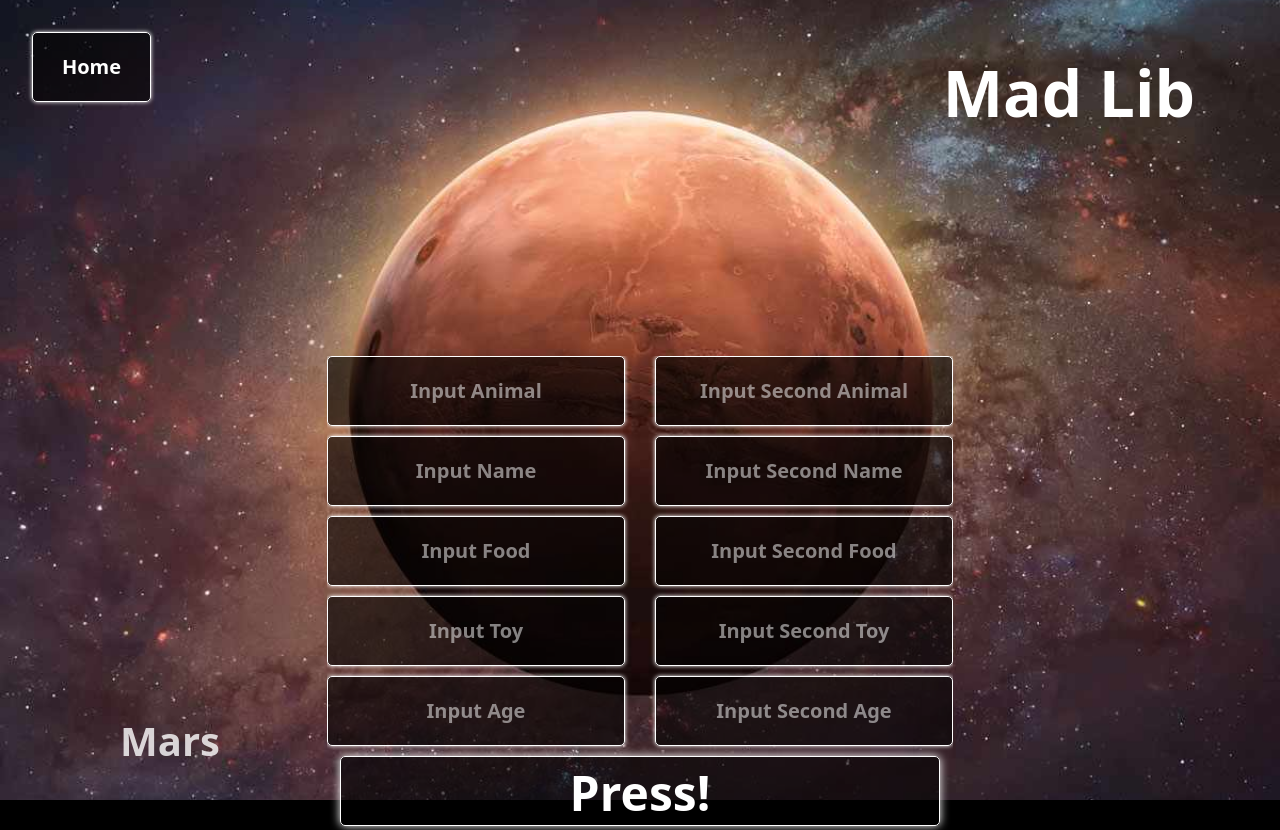
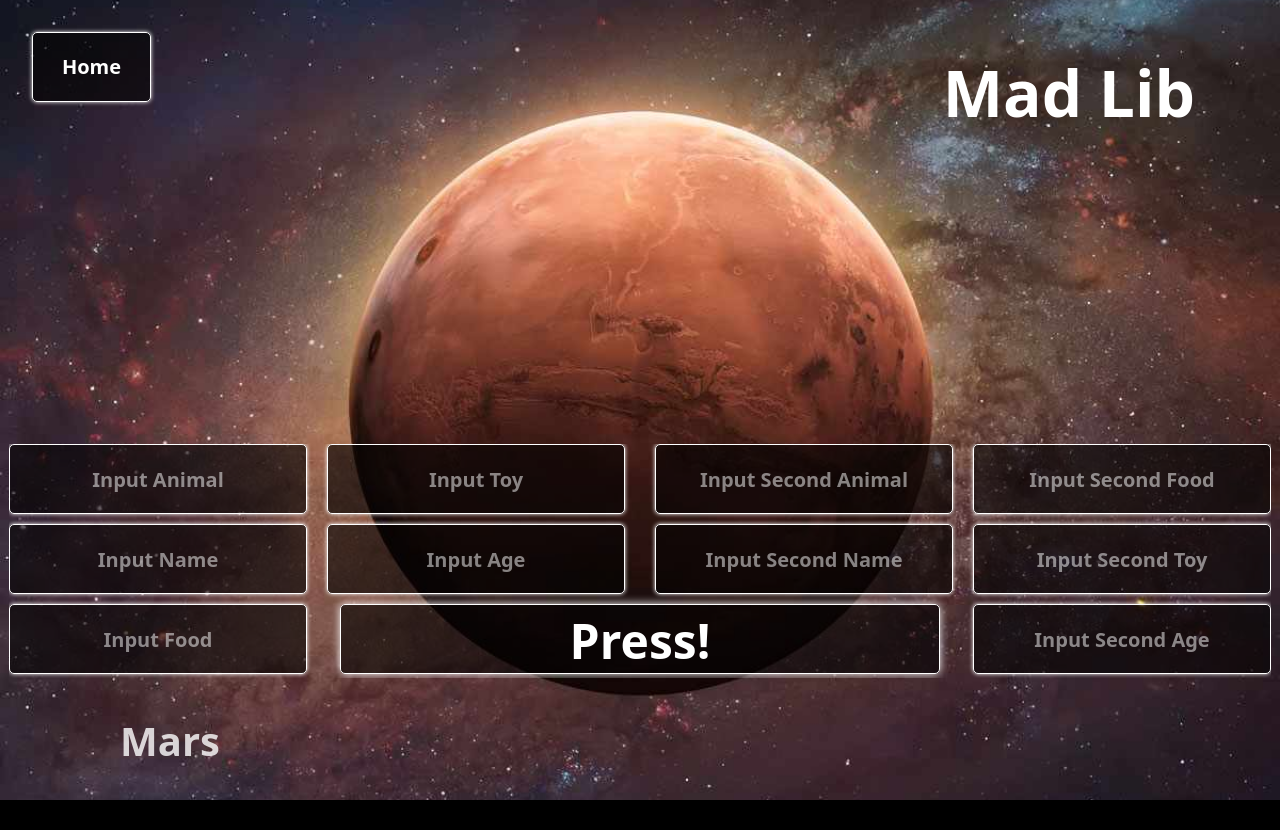
Before and after one commit to HalfwitGoldfish/all-for-one-react-rebuild, a React (Vite) app: page /MadLib in a window 1280 px wide. After the commit the page ends 800 px from the top, so only its background shows below. Built offline with nearby package versions, Linux system fonts and the light colour scheme.

Commit message:
responsiveness fixes

```diff
--- a/src/components/Adding2Numbers.jsx
+++ b/src/components/Adding2Numbers.jsx
@@ -38,7 +38,7 @@ const Adding2Numbers = () =>
                     </div>
                 </div>
 
-                <div className="row-start-5 flex justify-center max-[905px]:row-start-4">
+                <div className="row-start-4 flex justify-center max-[905px]:row-start-3">
                     <div className={`text-white bg-black/60 w-[277px] h-[150px] border rounded-[5px] ml-[10px] shadow-[0px_0px_0.2em_0px_rgba(0,0,0)] shadow-white m-0 overflow-y-auto ${condition ? "hidden" : ""}`}>
                         <div className="font-bold text-[20px] text-center mt-[15px] flex justify-center">
                             <p className="m-[10px]">{boxText}</p>
--- a/src/components/AskingQuestions.jsx
+++ b/src/components/AskingQuestions.jsx
@@ -38,7 +38,7 @@ const AskingQuestions = () =>
                     </div>
                 </div>
 
-                <div className="row-start-5 flex justify-center max-[905px]:row-start-4">
+                <div className="row-start-4 flex justify-center max-[905px]:row-start-3">
                     <div className={`text-white bg-black/60 w-[277px] h-[150px] border rounded-[5px] ml-[10px] shadow-[0px_0px_0.2em_0px_rgba(0,0,0)] shadow-white m-0 overflow-y-auto ${condition ? "hidden" : ""}`}>
                         <div className="font-bold text-[20px] text-center mt-[15px] flex justify-center">
                             <p className="m-[10px]">{boxText}</p>
--- a/src/components/GreaterOrLess.jsx
+++ b/src/components/GreaterOrLess.jsx
@@ -38,7 +38,7 @@ const GreaterOrLess = () =>
                     </div>
                 </div>
 
-                <div className="row-start-5 flex justify-center max-[905px]:row-start-4">
+                <div className="row-start-4 flex justify-center max-[905px]:row-start-3">
                     <div className={`text-white bg-black/60 w-[277px] h-[150px] border rounded-[5px] ml-[10px] shadow-[0px_0px_0.2em_0px_rgba(0,0,0)] shadow-white m-0 overflow-y-auto ${condition ? "hidden" : ""}`}>
                         <div className="font-bold text-[20px] text-center mt-[15px] flex justify-center">
                             <p className="m-[10px]">{boxText}</p>
--- a/src/components/MadLib.jsx
+++ b/src/components/MadLib.jsx
@@ -31,8 +31,8 @@ const MadLib = () =>
 
     return (
         <div className="bg-[url('/assets/Mars.jpg')] bg-no-repeat bg-cover bg-center m-0">
-            <div className="h-[100vh] max-[905px]:h-[150vh] grid grid-rows-9">
-                <div className="grid">
+            <div className="h-[100vh] max-[1220px]:h-[1100px] max-[905px]:h-auto grid grid-rows-9 max-[905px]:grid-rows-[repeat(5,auto)]">
+                <div className="grid max-[905px]:h-[150px]">
                     <div className="-row-start-1">
                         <Link to="/">
                             <button className="text-white mt-[32px] ml-[32px] bg-black/60 w-[119px] h-[70px] border font-bold text-[20px] rounded-[5px] shadow-[0px_0px_0.2em_0px_rgba(0,0,0)] shadow-white hover:bg-white/10 hover:cursor-pointer max-[905px]:w-[75px] max-[905px]:h-[50px]">
@@ -46,7 +46,7 @@ const MadLib = () =>
                     </div>
                 </div>
 
-                <div className="row-start-2 flex justify-center">
+                <div className="row-start-2 flex justify-center max-[905px]:h-[300px]">
                     <div className={`text-white bg-black/60 w-[400px] h-[250px] border rounded-[5px] ml-[10px] shadow-[0px_0px_0.2em_0px_rgba(0,0,0)] shadow-white m-0 overflow-y-auto ${condition ? "hidden" : ""}`}>
                         <div className="font-bold text-[20px] text-center mt-[15px] flex justify-center">
                             <p className="m-[10px]">{boxText}</p>
@@ -54,10 +54,10 @@ const MadLib = () =>
                     </div>
                 </div>
 
-                <div className="row-start-4 min-[905px]:row-start-5">
+                <div className="row-start-3 min-[905px]:row-start-5 min-[1220px]:row-start-6 max-[905px]:mb-[50px]">
                     <div className="flex justify-center">
                         <div className="text-white grid justify-evenly gap-[5px] overflow-y-auto max-[905px]:h-auto min-[905px]:gap-[10px]">
-                            <div className="text-white flex justify-center mb-[4px] max-[905px]:grid min-[905px]:col-span-2 min-[905px]:row-start-6">
+                            <div className="text-white flex justify-center mb-[4px] max-[905px]:grid min-[905px]:col-span-2 min-[1220px]:row-start-3 min-[905px]:row-start-6">
                                 <button onClick={SolutionButton} className="w-[170px] min-[905px]:w-[600px] h-[70px] bg-black/60 rounded-[5px] border shadow-[0px_0px_0.2em_0px_rgba(0,0,0)] shadow-white font-bold text-[48px] flex justify-center m-0 hover:bg-white/10 hover:cursor-pointer">
                                     <p>Press!</p>
                                 </button>
@@ -81,43 +81,43 @@ const MadLib = () =>
                                 onChange={ (event) => setFoodInput(event.target.value) }
                             />
                             <input
-                                className="w-[277px] h-[70px] placeholder:font-bold text-center bg-black/60 border rounded-[5px] shadow-[0px_0px_0.2em_0px_rgba(0,0,0)] shadow-white text-[20px] min-[905px]:col-start-1 min-[905px]:row-start-4 min-[905px]:w-auto min-[905px]:mr-[10px]"
+                                className="w-[277px] h-[70px] placeholder:font-bold text-center bg-black/60 border rounded-[5px] shadow-[0px_0px_0.2em_0px_rgba(0,0,0)] shadow-white text-[20px] min-[1220px]:col-start-2 min-[905px]:col-start-1 min-[1220px]:row-start-1 max-[905px]:row-start-4 min-[905px]:w-auto min-[905px]:mr-[10px]"
                                 placeholder="Input Toy"
                                 type="text"
                                 onChange={ (event) => setToyInput(event.target.value) }
                             />
                             <input
-                                className="w-[277px] h-[70px] placeholder:font-bold text-center bg-black/60 border rounded-[5px] shadow-[0px_0px_0.2em_0px_rgba(0,0,0)] shadow-white text-[20px] min-[905px]:col-start-1 min-[905px]:row-start-5 min-[905px]:w-auto min-[905px]:mr-[10px]"
+                                className="w-[277px] h-[70px] placeholder:font-bold text-center bg-black/60 border rounded-[5px] shadow-[0px_0px_0.2em_0px_rgba(0,0,0)] shadow-white text-[20px] min-[1220px]:col-start-2 min-[905px]:col-start-1 min-[1220px]:row-start-2 max-[905px]:row-start-5 min-[905px]:w-auto min-[905px]:mr-[10px]"
                                 placeholder="Input Age"
                                 type="text"
                                 onChange={ (event) => setAgeInput(event.target.value) }
                             />
                             <input
-                                className="w-[277px] h-[70px] placeholder:font-bold text-center bg-black/60 border rounded-[5px] shadow-[0px_0px_0.2em_0px_rgba(0,0,0)] shadow-white text-[20px] min-[905px]:col-start-2 min-[905px]:row-start-1 min-[905px]:w-auto min-[905px]:ml-[10px]"
+                                className="w-[277px] h-[70px] placeholder:font-bold text-center bg-black/60 border rounded-[5px] shadow-[0px_0px_0.2em_0px_rgba(0,0,0)] shadow-white text-[20px] min-[1220px]:col-start-3 min-[905px]:col-start-2 min-[905px]:row-start-1 min-[905px]:w-auto min-[905px]:ml-[10px]"
                                 placeholder="Input Second Animal"
                                 type="text"
                                 onChange={ (event) => setAnimal2Input(event.target.value) }
                             />
                             <input
-                                className="w-[277px] h-[70px] placeholder:font-bold text-center bg-black/60 border rounded-[5px] shadow-[0px_0px_0.2em_0px_rgba(0,0,0)] shadow-white text-[20px] min-[905px]:col-start-2 min-[905px]:row-start-2 min-[905px]:w-auto min-[905px]:ml-[10px]"
+                                className="w-[277px] h-[70px] placeholder:font-bold text-center bg-black/60 border rounded-[5px] shadow-[0px_0px_0.2em_0px_rgba(0,0,0)] shadow-white text-[20px] min-[1220px]:col-start-3 min-[905px]:col-start-2 min-[905px]:row-start-2 min-[905px]:w-auto min-[905px]:ml-[10px]"
                                 placeholder="Input Second Name"
                                 type="text"
                                 onChange={ (event) => setName2Input(event.target.value) }
                             />
                             <input
-                                className="w-[277px] h-[70px] placeholder:font-bold text-center bg-black/60 border rounded-[5px] shadow-[0px_0px_0.2em_0px_rgba(0,0,0)] shadow-white text-[20px] min-[905px]:col-start-2 min-[905px]:row-start-3 min-[905px]:w-auto min-[905px]:ml-[10px]"
+                                className="w-[277px] h-[70px] placeholder:font-bold text-center bg-black/60 border rounded-[5px] shadow-[0px_0px_0.2em_0px_rgba(0,0,0)] shadow-white text-[20px] min-[1220px]:col-start-4 min-[905px]:col-start-2 min-[1220px]:row-start-1 min-[905px]:w-auto min-[905px]:row-start-3 min-[905px]:ml-[10px]"
                                 placeholder="Input Second Food"
                                 type="text"
                                 onChange={ (event) => setFood2Input(event.target.value) }
                             />
                             <input
-                                className="w-[277px] h-[70px] placeholder:font-bold text-center bg-black/60 border rounded-[5px] shadow-[0px_0px_0.2em_0px_rgba(0,0,0)] shadow-white text-[20px] min-[905px]:col-start-2 min-[905px]:row-start-4 min-[905px]:w-auto min-[905px]:ml-[10px]"
+                                className="w-[277px] h-[70px] placeholder:font-bold text-center bg-black/60 border rounded-[5px] shadow-[0px_0px_0.2em_0px_rgba(0,0,0)] shadow-white text-[20px] min-[1220px]:col-start-4 min-[905px]:col-start-2 min-[1220px]:row-start-2 min-[905px]:w-auto min-[905px]:row-start-4 min-[905px]:ml-[10px]"
                                 placeholder="Input Second Toy"
                                 type="text"
                                 onChange={ (event) => setToy2Input(event.target.value) }
                             />
                             <input
-                                className="w-[277px] h-[70px] placeholder:font-bold text-center bg-black/60 border rounded-[5px] shadow-[0px_0px_0.2em_0px_rgba(0,0,0)] shadow-white text-[20px] min-[905px]:col-start-2 min-[905px]:row-start-5 min-[905px]:w-auto min-[905px]:ml-[10px]"
+                                className="w-[277px] h-[70px] placeholder:font-bold text-center bg-black/60 border rounded-[5px] shadow-[0px_0px_0.2em_0px_rgba(0,0,0)] shadow-white text-[20px] min-[1220px]:col-start-4 min-[905px]:col-start-2 min-[1220px]:row-start-3 min-[905px]:w-auto min-[905px]:row-start-5 min-[905px]:ml-[10px]"
                                 placeholder="Input Second Age"
                                 type="text"
                                 onChange={ (event) => setAge2Input(event.target.value) }
@@ -126,7 +126,7 @@ const MadLib = () =>
                     </div>
                 </div>
 
-                <div className="row-start-9">
+                <div className="row-start-9 max-[905px]:row-start-5 max-[905px]:h-[100px]">
                     <div className="text-white text-[40px] font-bold min-[905px]:ml-[120px] flex justify-start opacity-[80%] max-[905px]:flex max-[905px]:justify-center">
                         <h2>Mars</h2>
                     </div>
--- a/src/components/Magic8Ball.jsx
+++ b/src/components/Magic8Ball.jsx
@@ -37,8 +37,8 @@ const Magic8Ball = () =>
                     </div>
                 </div>
 
-                <div className="row-start-5 flex justify-center max-[720px]:row-start-4">
-                    <div className={`text-white bg-black/60 w-[277px] h-[68px] border rounded-[5px] ml-[10px] shadow-[0px_0px_0.2em_0px_rgba(0,0,0)] shadow-white m-0 overflow-y-auto ${condition ? "hidden" : ""}`}>
+                <div className="row-start-4 flex justify-center">
+                    <div className={`text-white bg-black/60 w-[277px] h-[75px] border rounded-[5px] ml-[10px] shadow-[0px_0px_0.2em_0px_rgba(0,0,0)] shadow-white m-0 overflow-y-auto ${condition ? "hidden" : ""}`}>
                         <div className="font-bold text-[20px] text-center mt-[15px] flex justify-center">
                             <p className="m-[10px]">{boxText}</p>
                         </div>
--- a/src/components/OddOrEven.jsx
+++ b/src/components/OddOrEven.jsx
@@ -37,7 +37,7 @@ const OddOrEven = () =>
                     </div>
                 </div>
 
-                <div className="row-start-5 flex justify-center max-[720px]:row-start-4">
+                <div className="row-start-4 flex justify-center">
                     <div className={`text-white bg-black/60 w-[277px] h-[100px] border rounded-[5px] ml-[10px] shadow-[0px_0px_0.2em_0px_rgba(0,0,0)] shadow-white m-0 overflow-y-auto ${condition ? "hidden" : ""}`}>
                         <div className="font-bold text-[20px] text-center mt-[15px] flex justify-center">
                             <p className="m-[10px]">{boxText}</p>
--- a/src/components/RestaurantPicker.jsx
+++ b/src/components/RestaurantPicker.jsx
@@ -37,7 +37,7 @@ const RestaurantPicker = () =>
                     </div>
                 </div>
 
-                <div className="row-start-5 flex justify-center max-[720px]:row-start-4">
+                <div className="row-start-4 flex justify-center">
                     <div className={`text-white bg-black/60 w-[320px] h-[175px] border rounded-[5px] ml-[10px] shadow-[0px_0px_0.2em_0px_rgba(0,0,0)] shadow-white m-0 overflow-y-auto ${condition ? "hidden" : ""}`}>
                         <div className="font-bold text-[20px] text-center mt-[15px] flex justify-center">
                             <p className="m-[10px]">{boxText}</p>
--- a/src/components/ReverseItAlphanumeric.jsx
+++ b/src/components/ReverseItAlphanumeric.jsx
@@ -37,7 +37,7 @@ const ReverseItAlphanumeric = () =>
                     </div>
                 </div>
 
-                <div className="row-start-5 flex justify-center max-[720px]:row-start-4">
+                <div className="row-start-4 flex justify-center">
                     <div className={`text-white bg-black/60 w-[297px] h-[175px] border rounded-[5px] ml-[10px] shadow-[0px_0px_0.2em_0px_rgba(0,0,0)] shadow-white m-0 overflow-y-auto ${condition ? "hidden" : ""}`}>
                         <div className="font-bold text-[20px] text-center mt-[15px] flex justify-center">
                             <p className="m-[10px]">{boxText}</p>
--- a/src/components/ReverseItNumeric.jsx
+++ b/src/components/ReverseItNumeric.jsx
@@ -37,7 +37,7 @@ const ReverseItNumeric = () =>
                     </div>
                 </div>
 
-                <div className="row-start-5 flex justify-center max-[720px]:row-start-4">
+                <div className="row-start-4 flex justify-center">
                     <div className={`text-white bg-black/60 w-[277px] h-[175px] border rounded-[5px] ml-[10px] shadow-[0px_0px_0.2em_0px_rgba(0,0,0)] shadow-white m-0 overflow-y-auto ${condition ? "hidden" : ""}`}>
                         <div className="font-bold text-[20px] text-center mt-[15px] flex justify-center">
                             <p className="m-[10px]">{boxText}</p>
--- a/src/components/SayHello.jsx
+++ b/src/components/SayHello.jsx
@@ -38,7 +38,7 @@ const SayHello = () =>
                 </div>
 
                 <div className="row-start-5 flex justify-center max-[720px]:row-start-4">
-                    <div className={`text-white bg-black/60 w-[277px] h-[68px] border rounded-[5px] ml-[10px] shadow-[0px_0px_0.2em_0px_rgba(0,0,0)] shadow-white m-0 overflow-y-auto ${condition ? "hidden" : ""}`}>
+                    <div className={`text-white bg-black/60 w-[277px] h-[75px] border rounded-[5px] ml-[10px] shadow-[0px_0px_0.2em_0px_rgba(0,0,0)] shadow-white m-0 overflow-y-auto ${condition ? "hidden" : ""}`}>
                         <div className="font-bold text-[20px] text-center mt-[15px] flex justify-center">
                             <p className="m-[10px]">{boxText}</p>
                         </div>
```
